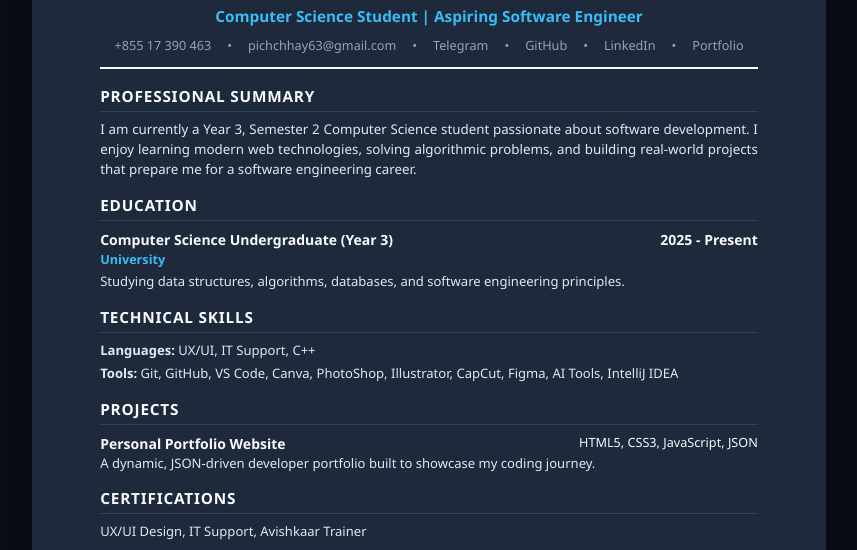
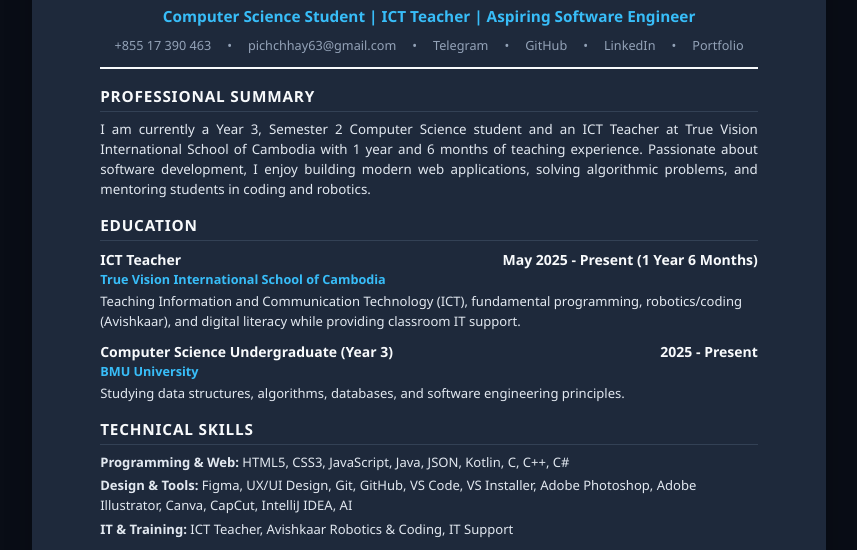
Before and after one commit to Pich-Chhay/my-portfolio, a plain HTML site: page cv.html in a window 1280 px wide. Shown: the part 218-768 px from the top of the page, without its empty margins (211-1068 px from the left). Drawn offline with Linux system fonts and the light colour scheme.

Commit message:
fix: update og image, favicon path, and clickable organization links

```diff
--- a/data/portfolio.json
+++ b/data/portfolio.json
@@ -1,10 +1,10 @@
 {
   "profile": {
     "name": "CHHAY POUNLEUPICH",
-    "role": "Computer Science Student | Aspiring Software Engineer",
+    "role": "Computer Science Student | ICT Teacher | Aspiring Software Engineer",
     "avatar": "assets/images/pich_600x600.jpg",
-    "bio": "Year 3 CS student focused on building clean, maintainable web applications.",
-    "about": "I am currently a Year 3, Semester 2 Computer Science student passionate about software development. I enjoy learning modern web technologies, solving algorithmic problems, and building real-world projects that prepare me for a software engineering career.",
+    "bio": "Year 3 CS student and ICT Teacher with 1.5 years of experience building clean web applications and teaching technology.",
+    "about": "I am currently a Year 3, Semester 2 Computer Science student and an ICT Teacher at True Vision International School of Cambodia with 1 year and 6 months of teaching experience. Passionate about software development, I enjoy building modern web applications, solving algorithmic problems, and mentoring students in coding and robotics.",
     "github": "https://github.com/Pich-Chhay",
     "linkedin": "https://www.linkedin.com/in/pich-chhay-103171341",
     "email": "pichchhay63@gmail.com",
@@ -13,24 +13,63 @@
   },
   "experience": [
     {
+      "type": "work",
+      "role": "ICT Teacher",
+      "organization": "True Vision International School of Cambodia",
+      "organizationUrl": "https://truevisions-cambodia.com/",
+      "period": "May 2025 - Present (1 Year 6 Months)",
+      "description": "Teaching Information and Communication Technology (ICT), fundamental programming, robotics/coding (Avishkaar), and digital literacy while providing classroom IT support."
+    },
+    {
+      "type": "education",
       "role": "Computer Science Undergraduate (Year 3)",
-      "organization": "University",
+      "organization": "BMU University",
+      "organizationUrl": "https://www.bonamary-u.com/",
       "period": "2025 - Present",
       "description": "Studying data structures, algorithms, databases, and software engineering principles."
     }
   ],
   "skills": [
-    { "category": "Languages", "items": ["UX/UI", "IT Support", "C++"] },
-    { "category": "Tools", "items": ["Git", "GitHub", "VS Code", "Canva", "PhotoShop", "Illustrator", "CapCut", "Figma", "AI Tools", "IntelliJ IDEA"] }
+    {
+      "category": "Programming & Web",
+      "items": ["HTML5", "CSS3", "JavaScript", "Java", "JSON", "Kotlin", "C", "C++", "C#"]
+    },
+    {
+      "category": "Design & Tools",
+      "items": ["Figma", "UX/UI Design", "Git", "GitHub", "VS Code", "VS Installer", "Adobe Photoshop", "Adobe Illustrator", "Canva", "CapCut", "IntelliJ IDEA", "AI"]
+    },
+    {
+      "category": "IT & Training",
+      "items": ["ICT Teacher", "Avishkaar Robotics & Coding", "IT Support"]
+    }
   ],
   "projects": [
     {
       "title": "Personal Portfolio Website",
-      "description": "A dynamic, JSON-driven developer portfolio built to showcase my coding journey.",
+      "description": "A dynamic, JSON-driven developer portfolio and A4 CV generator built to showcase my coding journey.",
       "techStack": ["HTML5", "CSS3", "JavaScript", "JSON"],
-      "githubUrl": "https://github.com/Pich-Chhay/my-portfolio.git",
-      "liveUrl": ""
+      "githubUrl": "https://github.com/Pich-Chhay/my-portfolio",
+      "liveUrl": "https://pich-chhay.github.io/my-portfolio/"
     }
   ],
-  "certificates": []
+  "certificates": [
+    {
+      "title": "UX/UI Design",
+      "issuer": "Training / Certification Program",
+      "date": "2025",
+      "credentialUrl": ""
+    },
+    {
+      "title": "IT Support",
+      "issuer": "Training / Certification Program",
+      "date": "2025",
+      "credentialUrl": ""
+    },
+    {
+      "title": "Avishkaar Trainer",
+      "issuer": "Avishkaar",
+      "date": "2025",
+      "credentialUrl": ""
+    }
+  ]
 }
--- a/index.html
+++ b/index.html
@@ -3,6 +3,11 @@
 <head>
   <meta charset="UTF-8" />
   <meta name="viewport" content="width=device-width, initial-scale=1.0" />
+  <meta name="description" content="Chhay Pounleupich — Year 3 Computer Science Student & Aspiring Software Engineer. View my web projects, technical skills, and CV." />
+  <meta property="og:title" content="Chhay Pounleupich | Software Engineering Portfolio" />
+  <meta property="og:description" content="Explore my projects, technical skills, certifications, and downloadable CV." />
+  <meta property="og:image" content="https://pich-chhay.github.io/my-portfolio/assets/images/pich_600x600.jpg" />
+  <link rel="icon" href="assets/images/pich_600x600.jpg" type="image/jpeg" />
   <title>Pich Chhay | Portfolio</title>
   <link rel="stylesheet" href="css/style.css" />
 </head>
```
Also changed, not shown: js/app.js (+6 -1 lines).
